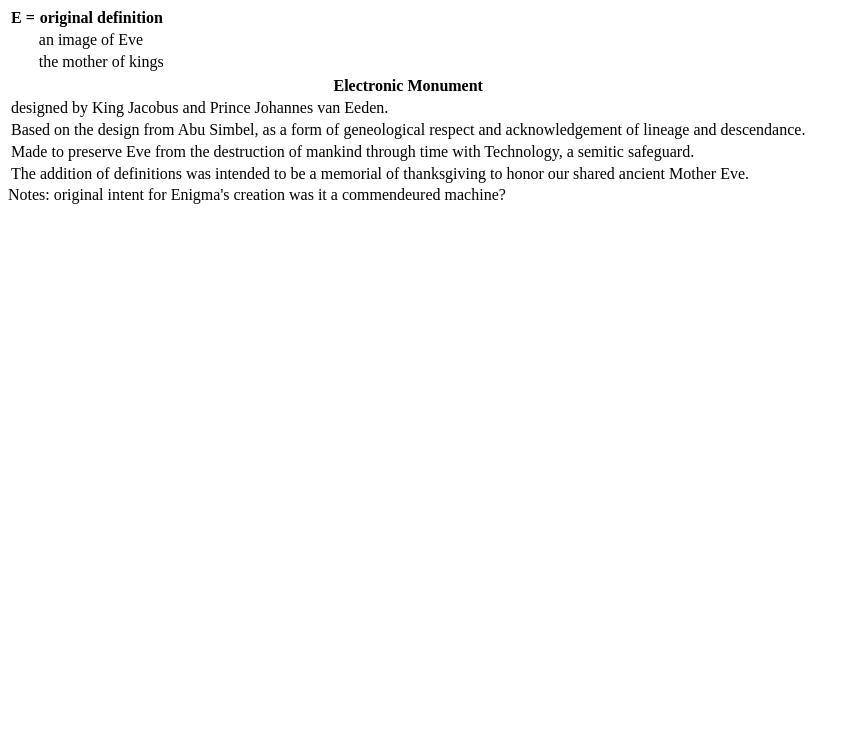
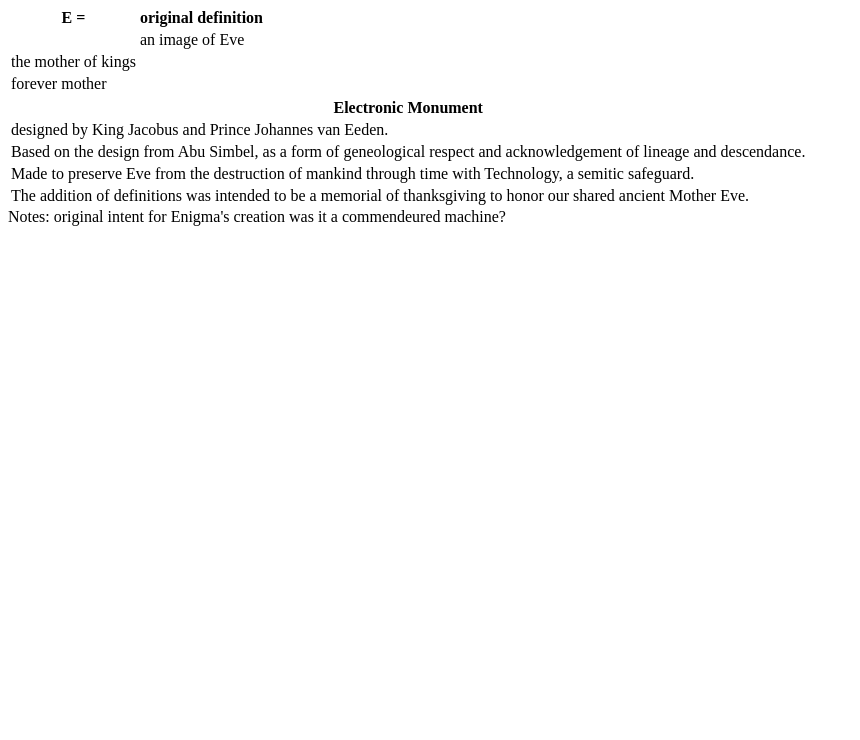
Before and after one commit to Copyright-Eden/Enigma, a plain HTML site: page original.html in a window 1280 px wide. Shown: the part 60-800 px from the top of the page, without its empty margins (0-860 px from the left). Drawn offline with Linux system fonts and the light colour scheme.

Commit message:
Enigma definition added

```diff
--- a/original.html
+++ b/original.html
@@ -18,10 +18,16 @@
         </td>
       </tr>
       <tr>
-        <td></td>
         <td>
           <p>
             the mother of kings
+          </p>
+        </td>
+      </tr>
+      <tr>
+        <td>
+          <p>
+            forever mother
           </p>
         </td>
       </tr>
```
